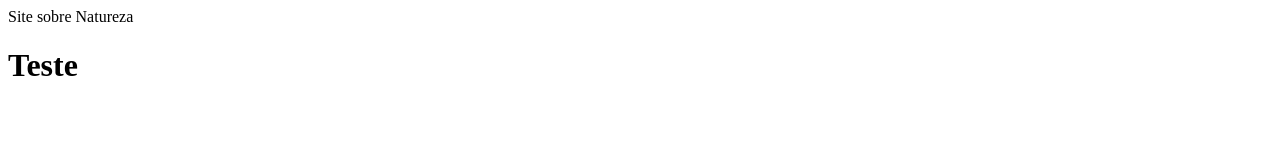
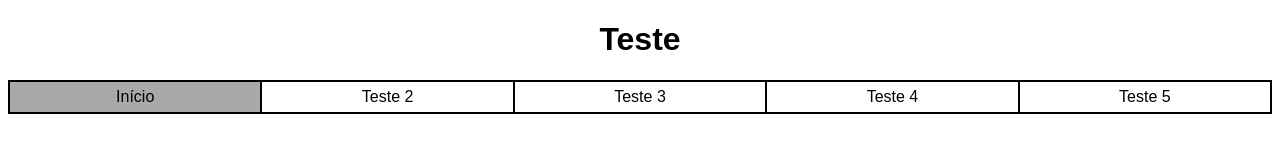
Before and after one commit to Arthur-Lourencini/Animaguia, a plain HTML site: page index.html in a window 1280 px wide. Drawn offline with Linux system fonts and the light colour scheme.

Commit message:
menu principal do site feito

```diff
--- a/index.html
+++ b/index.html
@@ -2,8 +2,20 @@
 <html lang="pt-BR">
     <head>
         <meta charset="UTF-8">
-        <titulo>Site sobre Natureza</titulo>
+        <title>Site sobre Natureza</title>
+        <link rel="stylesheet" href="style.css">
     </head>
     <body>
         <h1>Teste</h1>
+        <nav>
+            <ul>
+                <div class="navFlex">
+                    <a style="background-color: darkgray;"><li>Início</li></a>
+                    <a href="#test2"><li>Teste 2</li></a>
+                    <a href="#test3"><li>Teste 3</li></a>
+                    <a href="#test4"><li>Teste 4</li></a>
+                    <a href="#test5"><li>Teste 5</li></a>
+                </div>
+            </ul>
+        </nav>
     </body>
--- a/style.css
+++ b/style.css
@@ -1,3 +1,34 @@
 body {
     font-family: Arial, Helvetica, sans-serif;
 }
+
+h1, h2, h3, h4, h5, h6 {
+    text-align: center;
+}
+
+nav ul {
+    list-style-type: none;
+    border: 0.1vh solid black;
+    padding: 0%;
+}
+
+.navFlex {
+    display: flex;
+}
+
+.navFlex a {
+    flex: 1;
+    border: 0.1vh solid black;
+    align-content: center;
+    text-align: center;
+    text-decoration: none;
+    color: inherit;
+}
+
+.navFlex li {
+    padding: 0.75vh;
+}
+
+.navFlex a:hover {
+    background-color: lightgray;
+}
```
